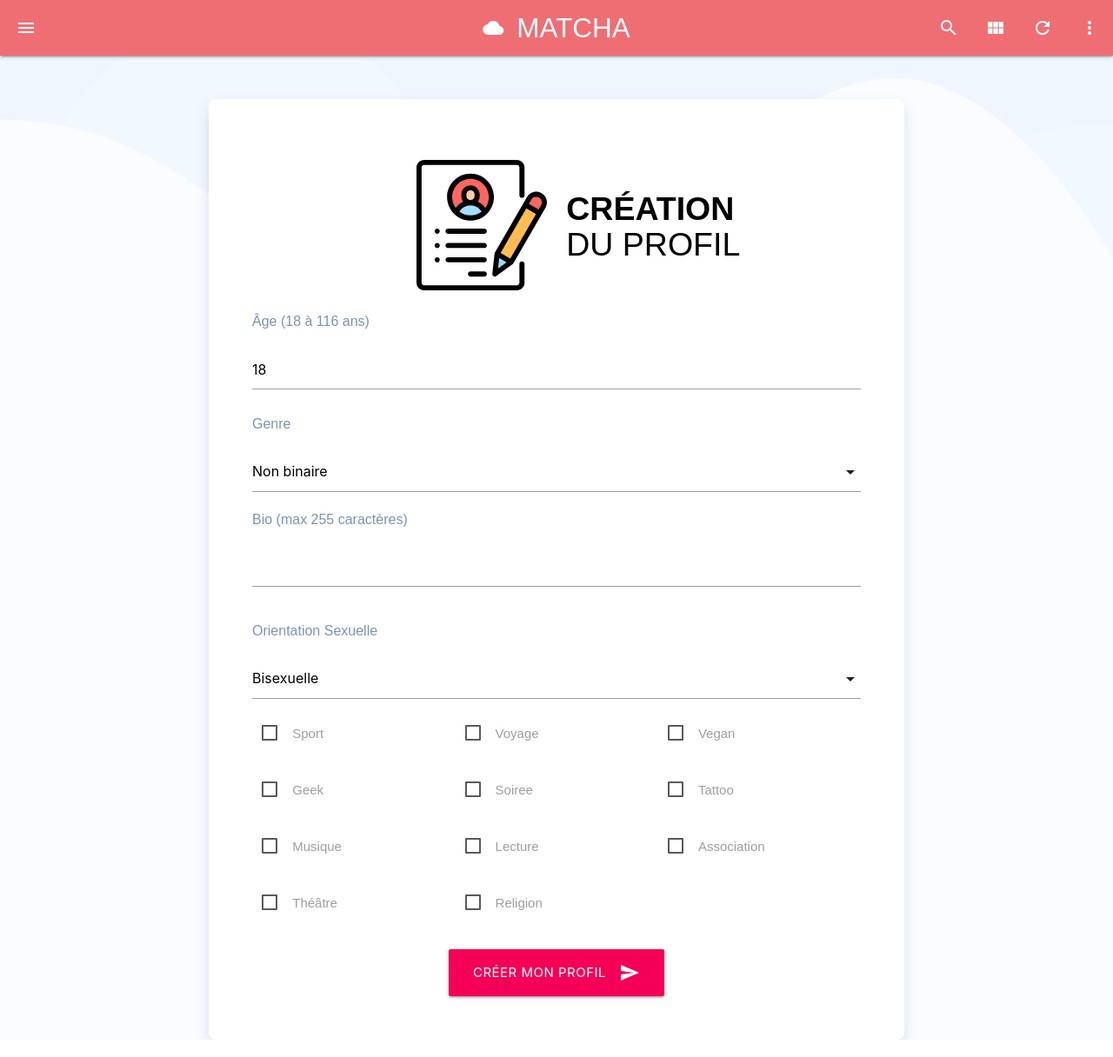
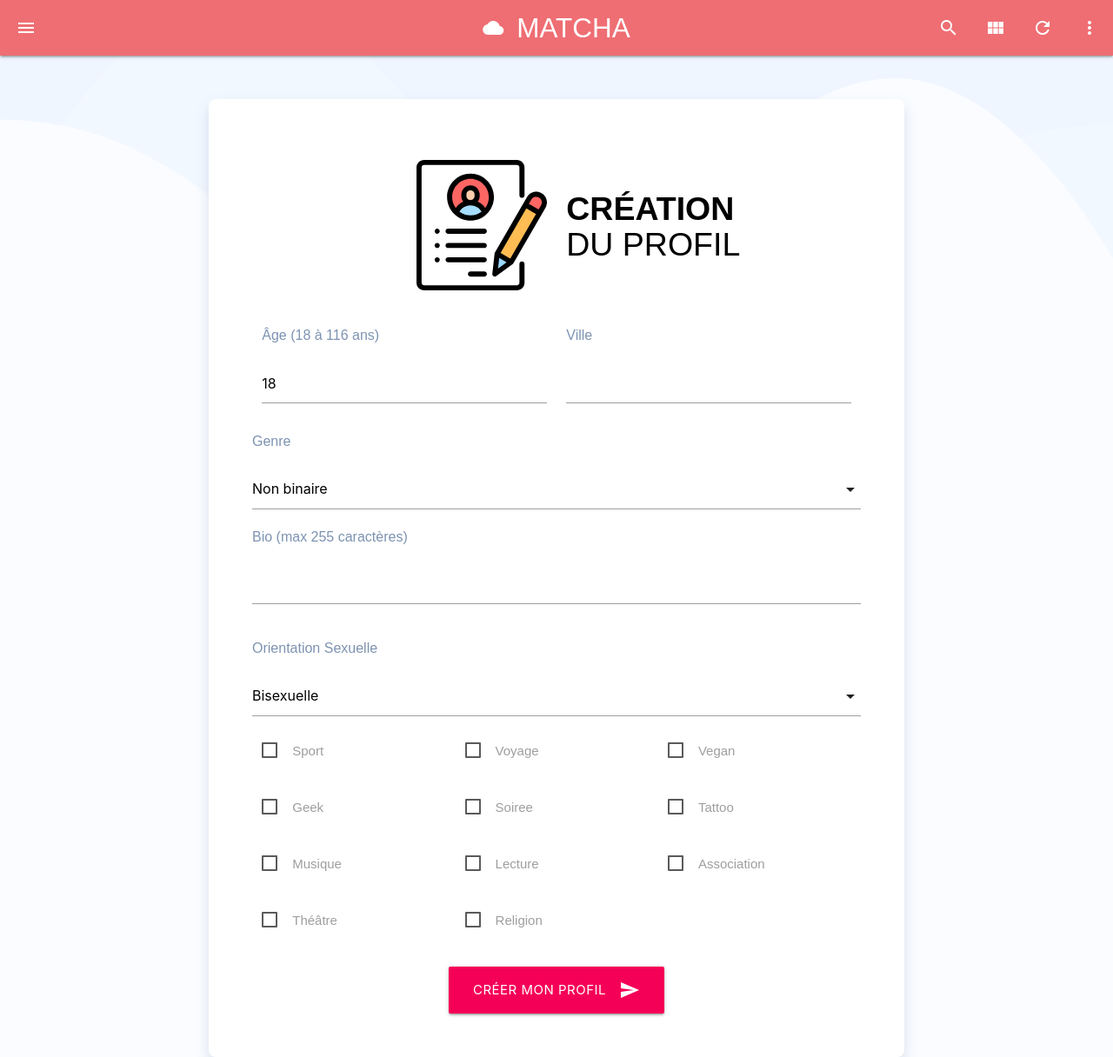
Before and after one commit to pimaglio/matcha, a PHP site: page /view/createprofile.php in a window 1280 px wide. Shown: the whole page at 87% size. Run offline with PHP 8.4, Linux system fonts and the light colour scheme.

Commit message:
location

```diff
--- a/view/createprofile.php
+++ b/view/createprofile.php
@@ -34,8 +34,16 @@ if (isset($_SESSION['error']) && $_SESSION['error'] == 2) {
         </div>
     </div>
     <form id="register-form" method="POST" action="../controllers/ProfilsController.php">
-        <p class="title-form2">Âge (18 à 116 ans)</p>
-        <input type="number" name="age" id="age" value="18" min="18" max="116" required><br/>
+        <div class="row">
+            <div class="col s6">
+                <p class="title-form2">Âge (18 à 116 ans)</p>
+                <input type="number" name="age" id="age" value="18" min="18" max="116" required><br/>
+            </div>
+            <div class="col s6">
+                <p class="title-form2">Ville</p>
+                <input type="text" name="location" id="location" required><br/>
+            </div>
+        </div>
         <p class="title-form2">Genre</p>
         <div class="input-field col s12">
             <select name="sexe">
```
